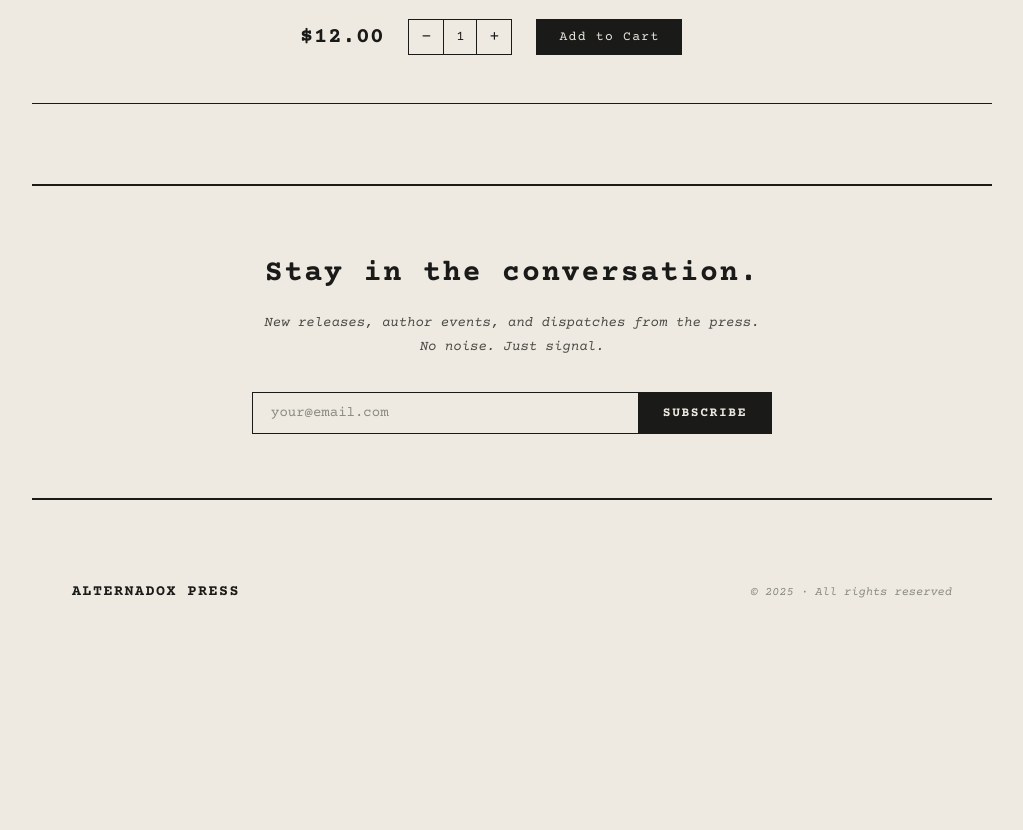
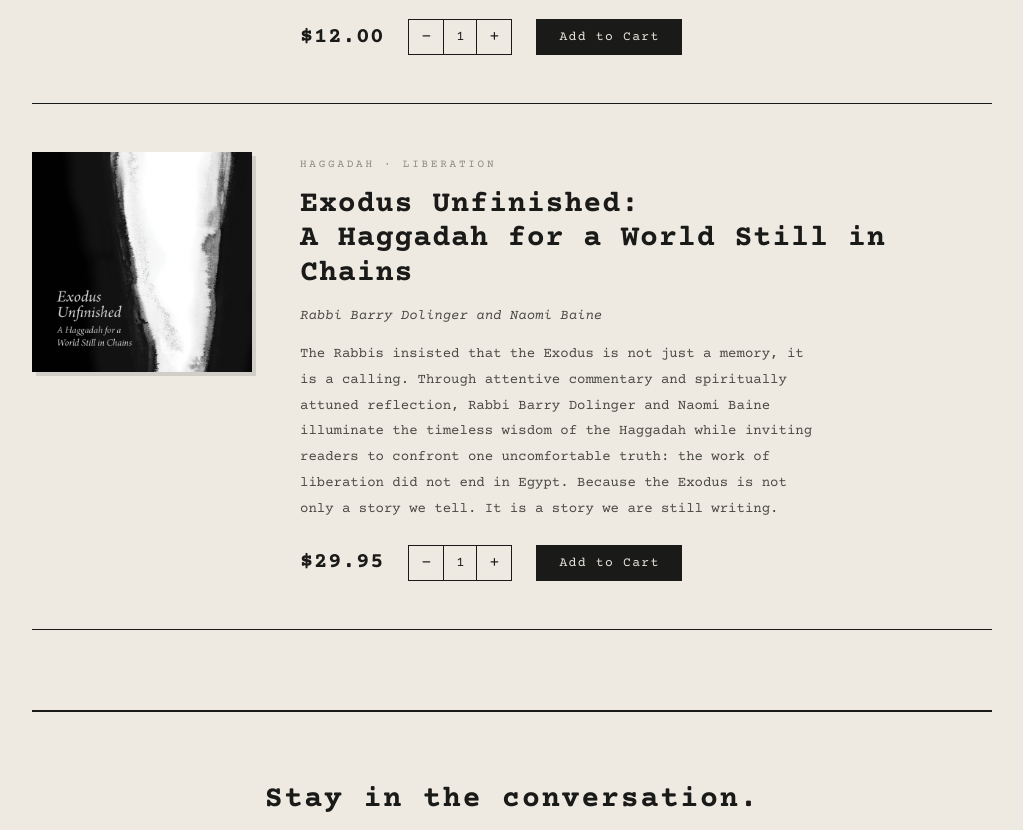
Before and after one commit to heyrabbi/alternadox, a website: page public/index.html in a window 1280 px wide. Shown: the part 2423-3253 px from the top of the page, without its empty margins (128-1151 px from the left). Before the commit the page ends 3075 px from the top, so only its background shows below. Drawn offline with nearby package versions, Linux system fonts and the light colour scheme; a script that the page names is missing.

Commit message:
Update index.html

```diff
--- a/public/index.html
+++ b/public/index.html
@@ -580,6 +580,25 @@
       </div>
     </div>
   </div>
+ <div class="book-card">
+    <img src="Haggadah-cover.jpg" alt="Exodus Unfinished" class="book-cover"
+         onerror="this.style.opacity='0.3'">
+    <div class="book-info">
+      <div class="book-category">Haggadah · Liberation</div>
+      <h2 class="book-title">Exodus Unfinished:<br>A Haggadah for a World Still in Chains</h2>
+      <div class="book-author">Rabbi Barry Dolinger and Naomi Baine</div>
+      <p class="book-desc">The Rabbis insisted that the Exodus is not just a memory, it is a calling. Through attentive commentary and spiritually attuned reflection, Rabbi Barry Dolinger and Naomi Baine illuminate the timeless wisdom of the Haggadah while inviting readers to confront one uncomfortable truth: the work of liberation did not end in Egypt. Because the Exodus is not only a story we tell. It is a story we are still writing.</p>
+      <div class="book-footer">
+        <div class="book-price">$29.95</div>
+        <div class="qty-control">
+          <button class="qty-btn" onclick="changeQty('book4',-1)">−</button>
+          <div class="qty-display" id="qty-book4">1</div>
+          <button class="qty-btn" onclick="changeQty('book4',1)">+</button>
+        </div>
+        <button class="btn-add" id="addbtn-book4" onclick="addToCart('book4')">Add to Cart</button>
+      </div>
+    </div>
+  </div>
 </section>
 <section class="mailing-section" id="mailing">
   <h2 class="mailing-title">Stay in the conversation.</h2>
```
